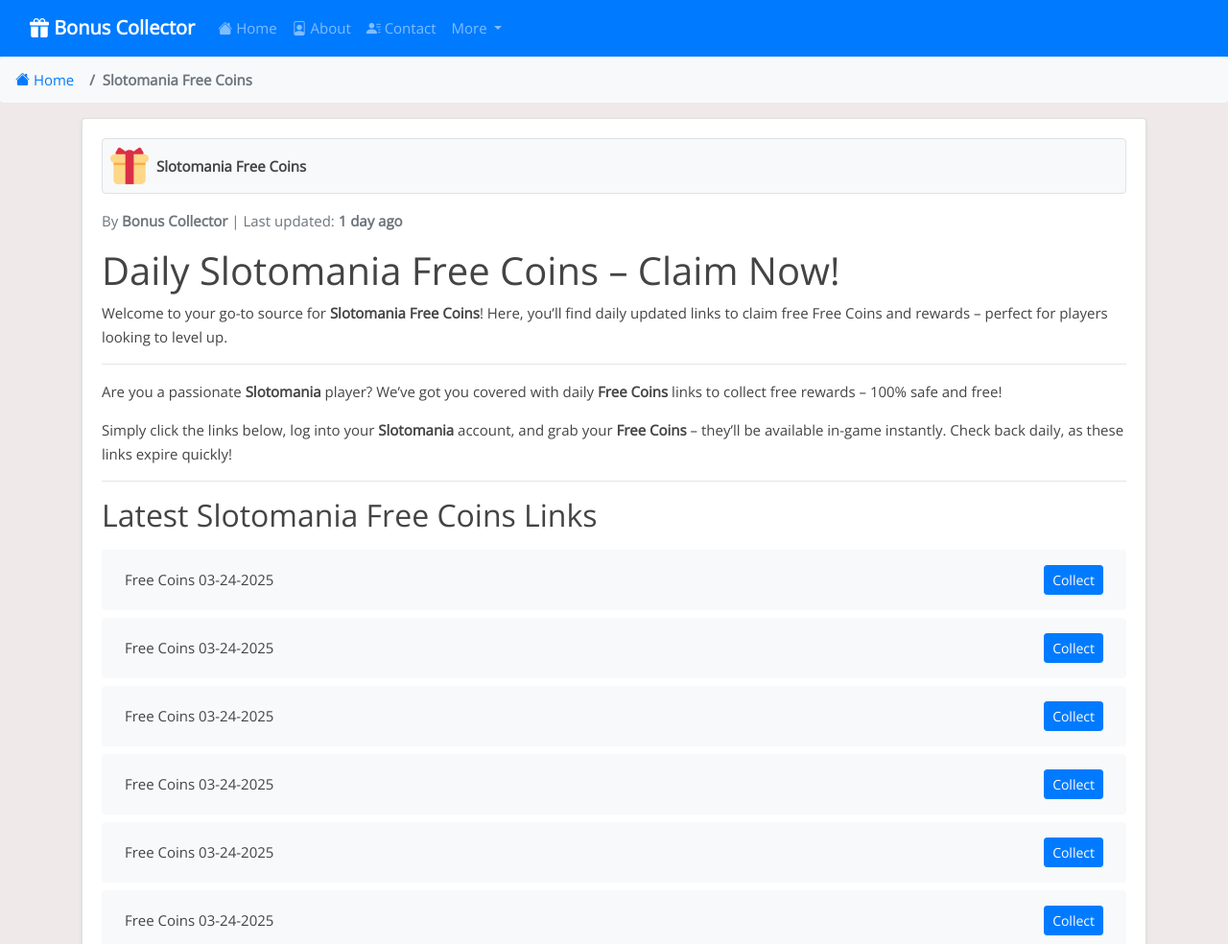
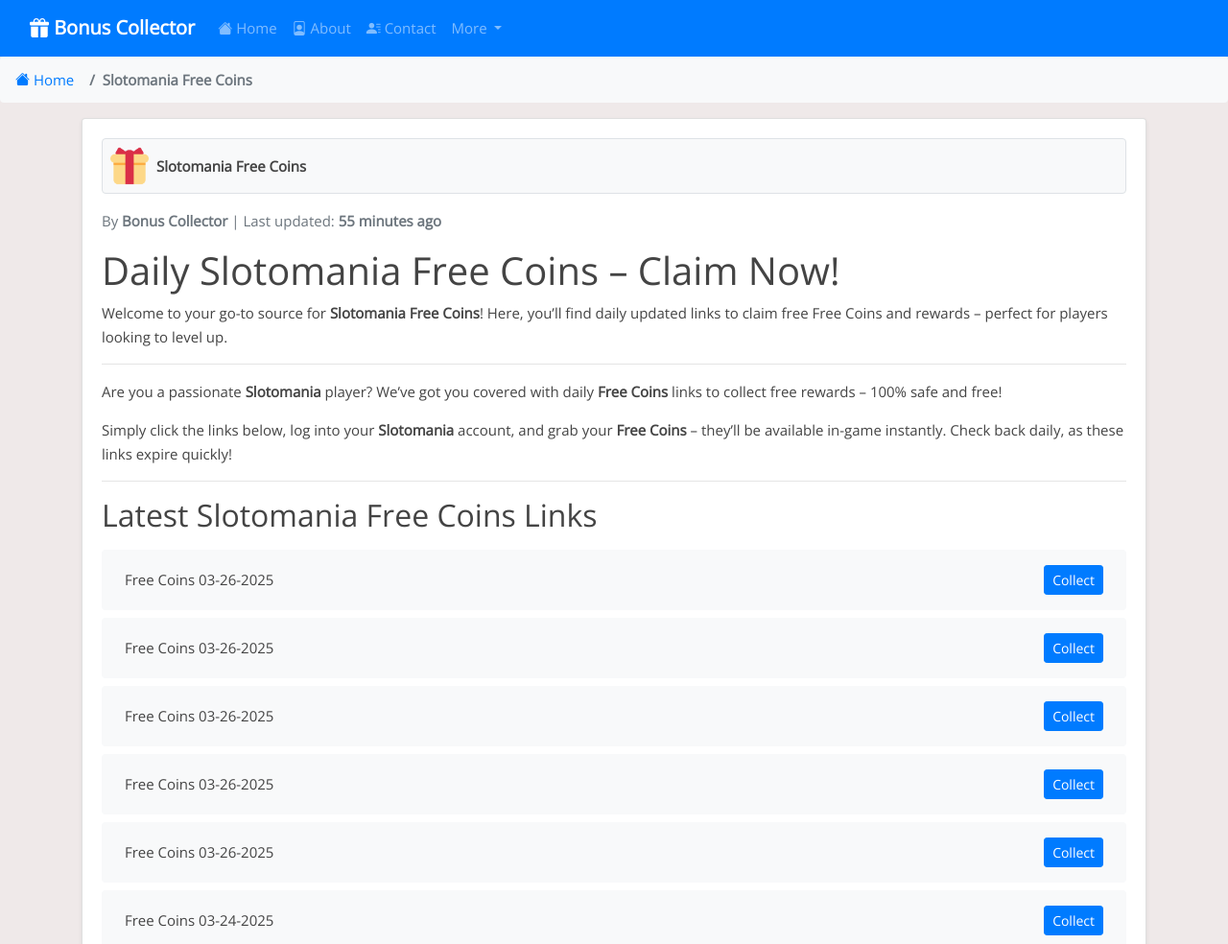
Before and after one commit to iamrohan99/bc-net, a Jekyll site: the page built from _posts/2024-06-29-slotomania.md, in a window 1280 px wide and 1400 px high. Shown: the top 984 px of the window at 96% size. Built offline with Jekyll 4.4.1, drawn with Linux system fonts in a browser that asks for light colours; some of the changed text lies outside the part shown.

Commit message:
Update slotomania reward links, content, and last modified date - 2025-03-26 04:29

```diff
--- a/_data/include_files.yml
+++ b/_data/include_files.yml
@@ -25,7 +25,7 @@ monopoly-go.html:
 doubledown-casino.html:
   last_modified: "2025-03-25T08:31:24Z"
 slotomania.html:
-  last_modified: "2025-03-24T12:31:12Z"
+  last_modified: "2025-03-26T04:29:07Z"
 cashman-casino.html:
   last_modified: "2025-03-25T15:28:11Z"
 pop-slots.html:
--- a/_includes/slotomania.html
+++ b/_includes/slotomania.html
@@ -1,4 +1,24 @@
 <ul class="list-group mt-3 mb-4">
+  <li class="list-group-item d-flex justify-content-between align-items-center">
+    <span>Free Coins 03-26-2025</span>
+    <a href="https://api.playtika.com/redirector/?coupon_token=1_3_1742903034159_3ryr22x9" class="btn btn-primary btn-sm">Collect</a>
+  </li>
+  <li class="list-group-item d-flex justify-content-between align-items-center">
+    <span>Free Coins 03-26-2025</span>
+    <a href="https://api.playtika.com/redirector/?coupon_token=1_3_1742931000029_06pwdepy" class="btn btn-primary btn-sm">Collect</a>
+  </li>
+  <li class="list-group-item d-flex justify-content-between align-items-center">
+    <span>Free Coins 03-26-2025</span>
+    <a href="https://api.playtika.com/redirector/?coupon_token=1_3_1742893037135_eoyorlro" class="btn btn-primary btn-sm">Collect</a>
+  </li>
+  <li class="list-group-item d-flex justify-content-between align-items-center">
+    <span>Free Coins 03-26-2025</span>
+    <a href="https://api.playtika.com/redirector/?coupon_token=1_3_1742893187152_rw2w56lm" class="btn btn-primary btn-sm">Collect</a>
+  </li>
+  <li class="list-group-item d-flex justify-content-between align-items-center">
+    <span>Free Coins 03-26-2025</span>
+    <a href="https://api.playtika.com/redirector/?coupon_token=1_3_1742932800150_rw28xlok" class="btn btn-primary btn-sm">Collect</a>
+  </li>
   <li class="list-group-item d-flex justify-content-between align-items-center">
     <span>Free Coins 03-24-2025</span>
     <a href="https://api.playtika.com/redirector/?coupon_token=1_3_1742758200025_lm7l8r8w" class="btn btn-primary btn-sm">Collect</a>
@@ -379,24 +399,4 @@
     <span>Free Coins 03-02-2025</span>
     <a href="https://api.playtika.com/redirector/?coupon_token=1_3_1740870000056_kykyd6gd" class="btn btn-primary btn-sm">Collect</a>
   </li>
-  <li class="list-group-item d-flex justify-content-between align-items-center">
-    <span>Free Coins 03-02-2025</span>
-    <a href="https://api.playtika.com/redirector/?coupon_token=1_3_1740783600092_n0nyzm4z" class="btn btn-primary btn-sm">Collect</a>
-  </li>
-  <li class="list-group-item d-flex justify-content-between align-items-center">
-    <span>Free Coins 03-01-2025</span>
-    <a href="https://api.playtika.com/redirector/?coupon_token=1_3_1740668847772_lml43w2l" class="btn btn-primary btn-sm">Collect</a>
-  </li>
-  <li class="list-group-item d-flex justify-content-between align-items-center">
-    <span>Free Coins 03-01-2025</span>
-    <a href="https://api.playtika.com/redirector/?coupon_token=1_3_1737990086356_w7zgxd53" class="btn btn-primary btn-sm">Collect</a>
-  </li>
-  <li class="list-group-item d-flex justify-content-between align-items-center">
-    <span>Free Coins 03-01-2025</span>
-    <a href="https://api.playtika.com/redirector/?coupon_token=1_3_1740771000033_onol4pdg" class="btn btn-primary btn-sm">Collect</a>
-  </li>
-  <li class="list-group-item d-flex justify-content-between align-items-center">
-    <span>Free Coins 03-01-2025</span>
-    <a href="https://api.playtika.com/redirector/?coupon_token=1_3_1740783600057_7j76rm49" class="btn btn-primary btn-sm">Collect</a>
-  </li>
 </ul>
```
Also changed, not shown: links-json/slotomania.json (+20 -20 lines).
